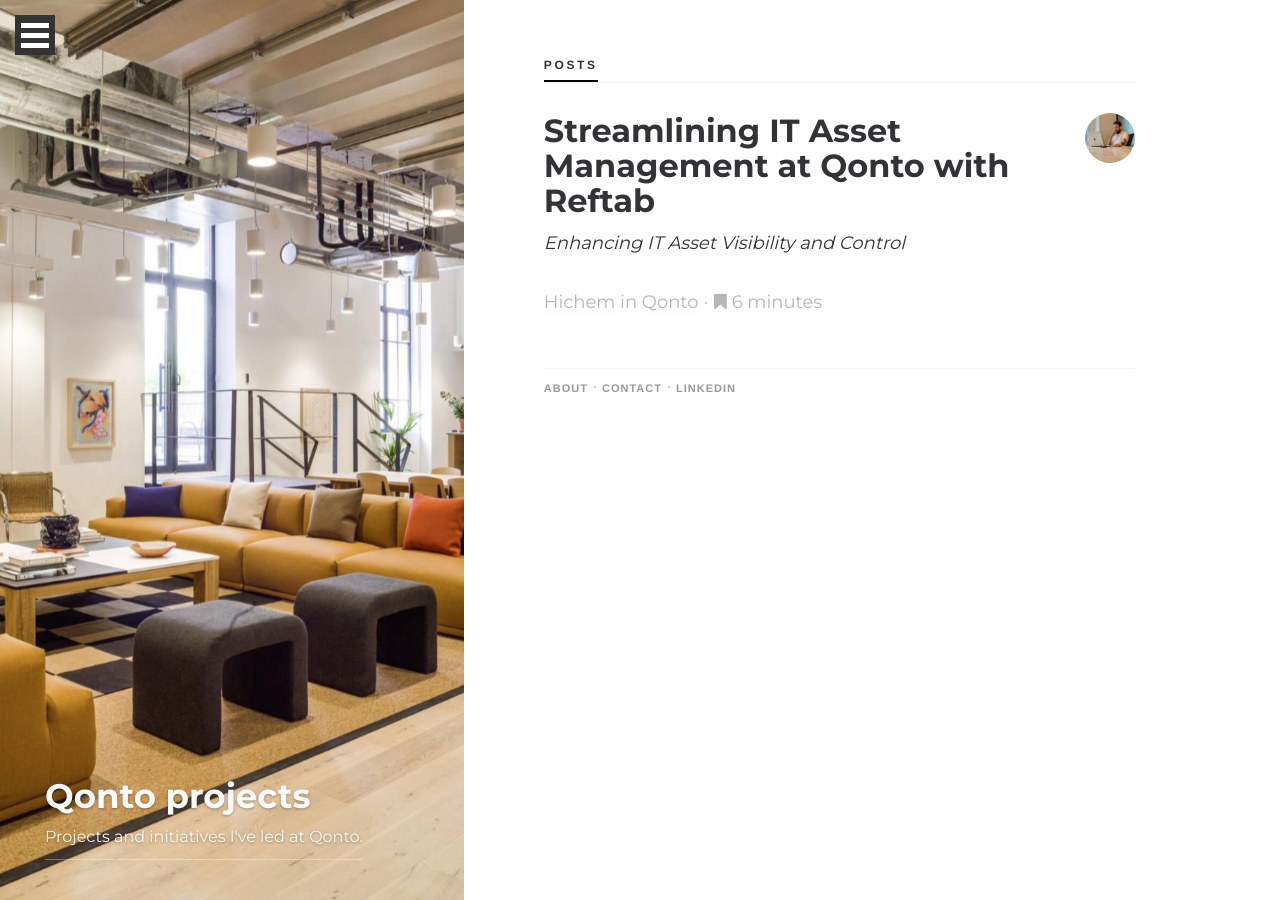
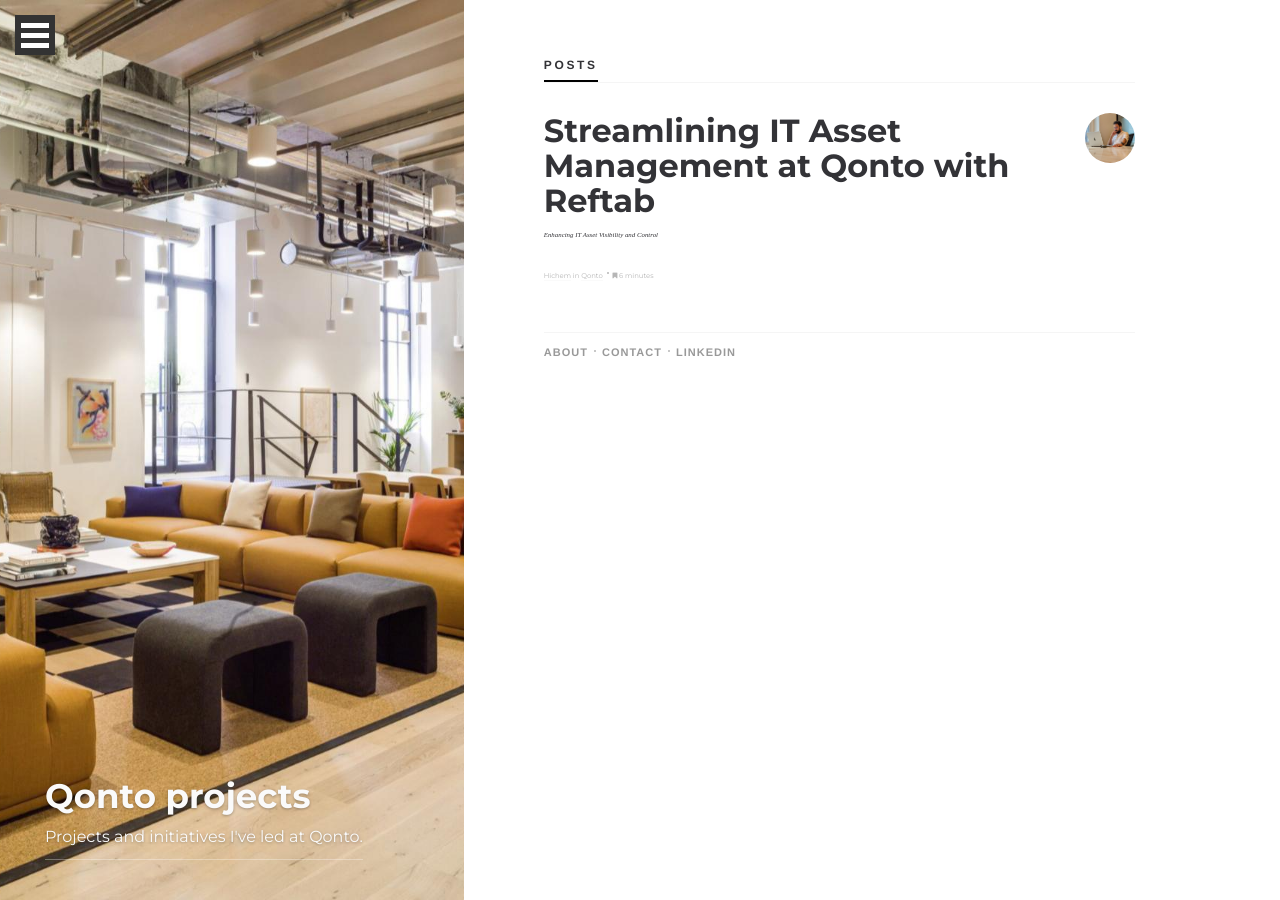
Before and after one commit to HichemBM/hichembm.github.io, a Jekyll site: the page built from category/qonto/index.html, in a window 1280 px wide. Built offline with Jekyll 4.4.1, drawn with Linux system fonts in a browser that asks for light colours.

Commit message:
Style: Unify font size for lists and paragraphs

```diff
--- a/css/main.scss
+++ b/css/main.scss
@@ -11,9 +11,11 @@
 /* All paragraph text in content areas */
 .main-content p,
 .post-content p,
-.post-excerpt p {
-    font-family: 'Montserrat', sans-serif !important;
-    font-weight: 400 !important;
+.post-excerpt p,
+.main-content li,   /* Targeting list items directly */
+.post-content li {   /* Targeting list items directly */
+    font-size: 1.1em !important;      /* Unifies the font size */
+    line-height: 1.7 !important;    /* Improves spacing for readability */
 }
 
 /* Other elements */
```
Also changed, not shown: _posts/2021-11-10-qonto-reftab-inventory.md (+1 -1 lines), 1 other file.
